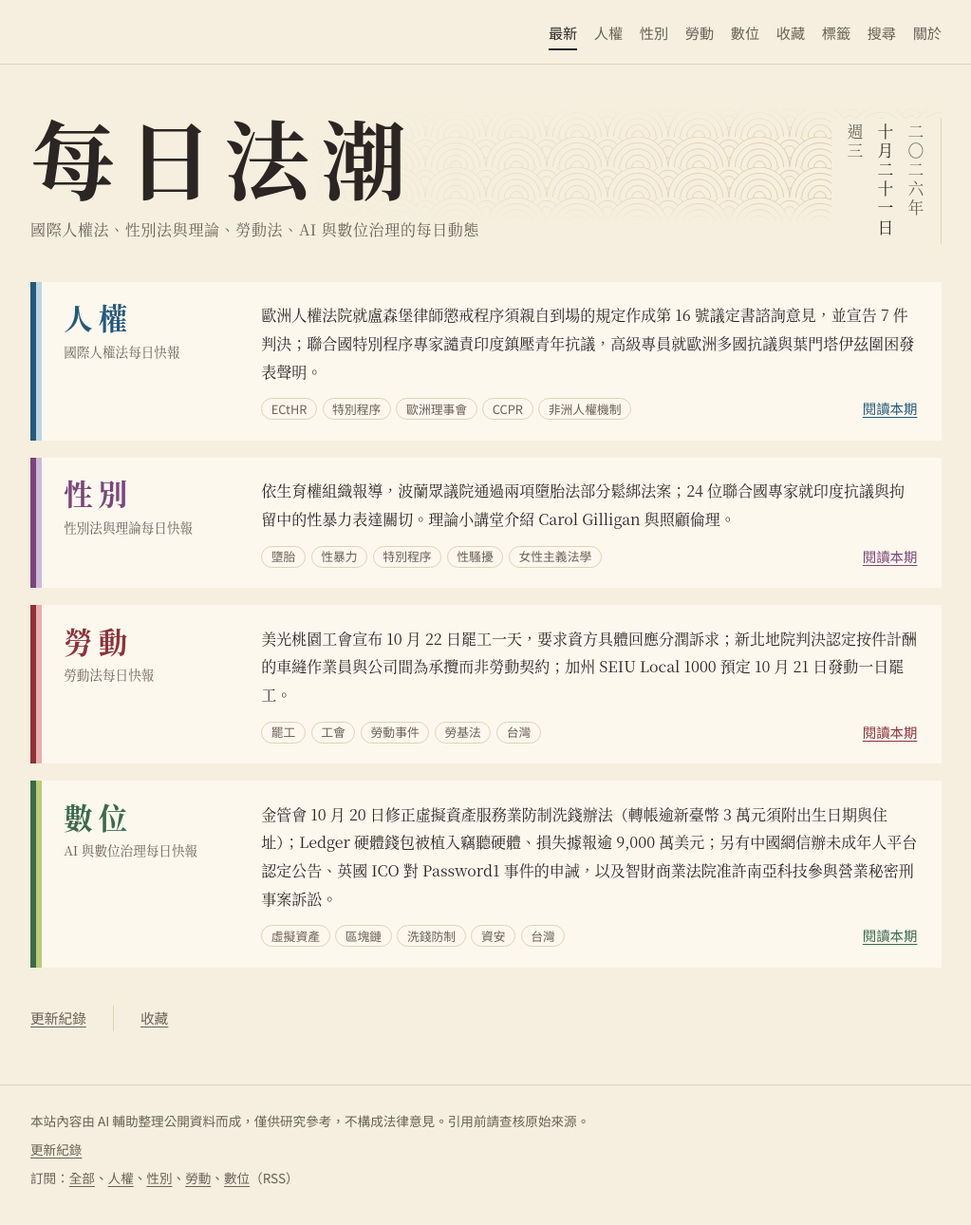
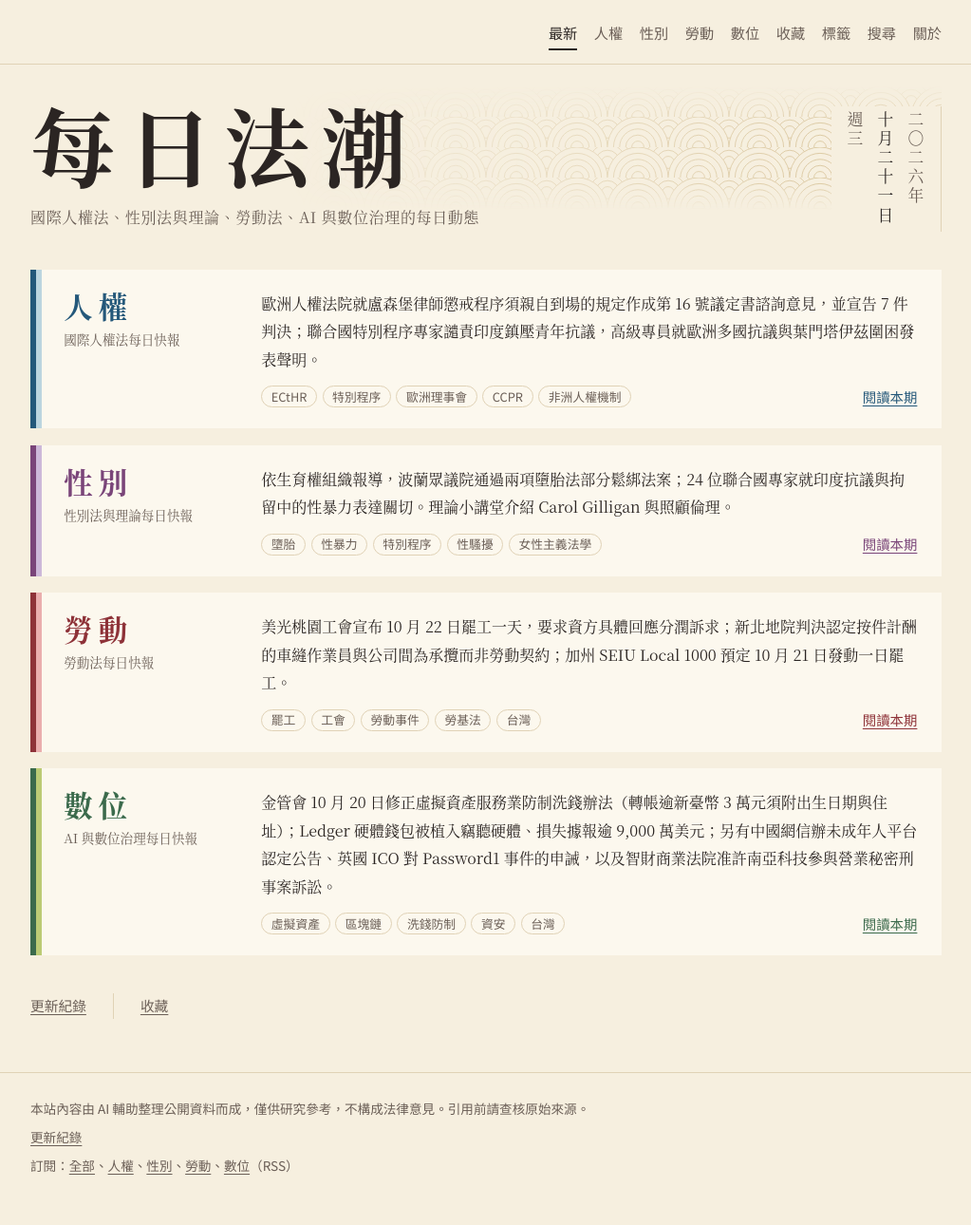
Before and after one commit to chadfan1004/Newsletter-for-international-human-rights-law-gender-theory-and-labour-law, a Jekyll site: the page built from index.html, in a window 1280 px wide. Shown: the whole page at 95% size, without its empty margins (128-1151 px from the left). Built offline with Jekyll 4.4.1, drawn with Linux system fonts in a browser that asks for light colours.

Commit message:
Match content top spacing to header title spacing
Co-Authored-By: Claude Opus 5.5 <noreply@anthropic.com>
Claude-Session: https://claude.ai/code/session_01FSbXdJEiLZof4dLYJ2WApi

```diff
--- a/assets/style.css
+++ b/assets/style.css
@@ -80,7 +80,7 @@ h3 { font-size: 1.1rem; }
 .site-nav .nav-labour[aria-current="page"] { color: var(--c-labour); border-bottom-color: var(--c-labour); }
 .site-nav .nav-digital[aria-current="page"] { color: var(--c-digital); border-bottom-color: var(--c-digital); }
 
-main.wrap { padding-top: 2.75rem; padding-bottom: 3.5rem; min-height: 60vh; }
+main.wrap { padding-top: 1.45rem; padding-bottom: 3.5rem; min-height: 60vh; }
 
 /* The index tab: the one memorable element */
 .tab {
@@ -102,7 +102,7 @@ a.tab:hover { color: var(--on-tab); }
 .hero {
   display: grid; grid-template-columns: minmax(0, 1fr) auto; column-gap: 2rem;
   align-items: end; margin: 0 0 2.5rem; position: relative; isolation: isolate;
-  padding-top: .5rem;
+  padding-top: 1rem;
 }
 .hero::before {
   content: ""; position: absolute; z-index: -1; top: 0; right: 0; bottom: 1.4rem; width: 72%;
@@ -172,7 +172,7 @@ a.tab:hover { color: var(--on-tab); }
 /* Issue page */
 .issue { max-width: 42rem; margin: 0 auto; }
 .issue-head { border-bottom: 3px solid var(--sec); padding-bottom: 1rem; margin-bottom: 2rem; }
-.issue-head .tab { margin-bottom: .9rem; border-radius: 7px; }
+.issue-head .tab { display: block; width: fit-content; margin-bottom: .9rem; border-radius: 7px; }
 .issue-head h1 { font-size: 1.65rem; }
 .issue-date { margin: 0; font-family: var(--sans); color: var(--muted); font-size: .95rem; }
 
@@ -197,7 +197,7 @@ a.tab:hover { color: var(--on-tab); }
 
 /* Section page */
 .section-head { max-width: 42rem; border-bottom: 3px solid var(--sec); padding-bottom: 1rem; margin-bottom: 1.5rem; }
-.section-head .tab { border-radius: 7px; margin-bottom: .9rem; }
+.section-head .tab { display: block; width: fit-content; border-radius: 7px; margin-bottom: .9rem; }
 .section-head p { margin: .3rem 0 0; color: var(--muted); }
 .issue-list { list-style: none; padding: 0; margin: 0; max-width: 42rem; }
 .issue-list li { padding: 1rem 0; border-bottom: 1px solid var(--rule); }
@@ -242,7 +242,6 @@ mark { background: var(--mark-bg); color: inherit; padding: 0 .1em; }
 
 @media (max-width: 760px) {
   body { font-size: 1rem; }
-  main.wrap { padding-top: 2rem; }
   h1 { font-size: 1.5rem; }
   .leaf { grid-template-columns: 1fr; row-gap: .6rem; }
   .leaf-head { display: flex; flex-wrap: wrap; align-items: baseline; gap: 0 .9rem; }
```
